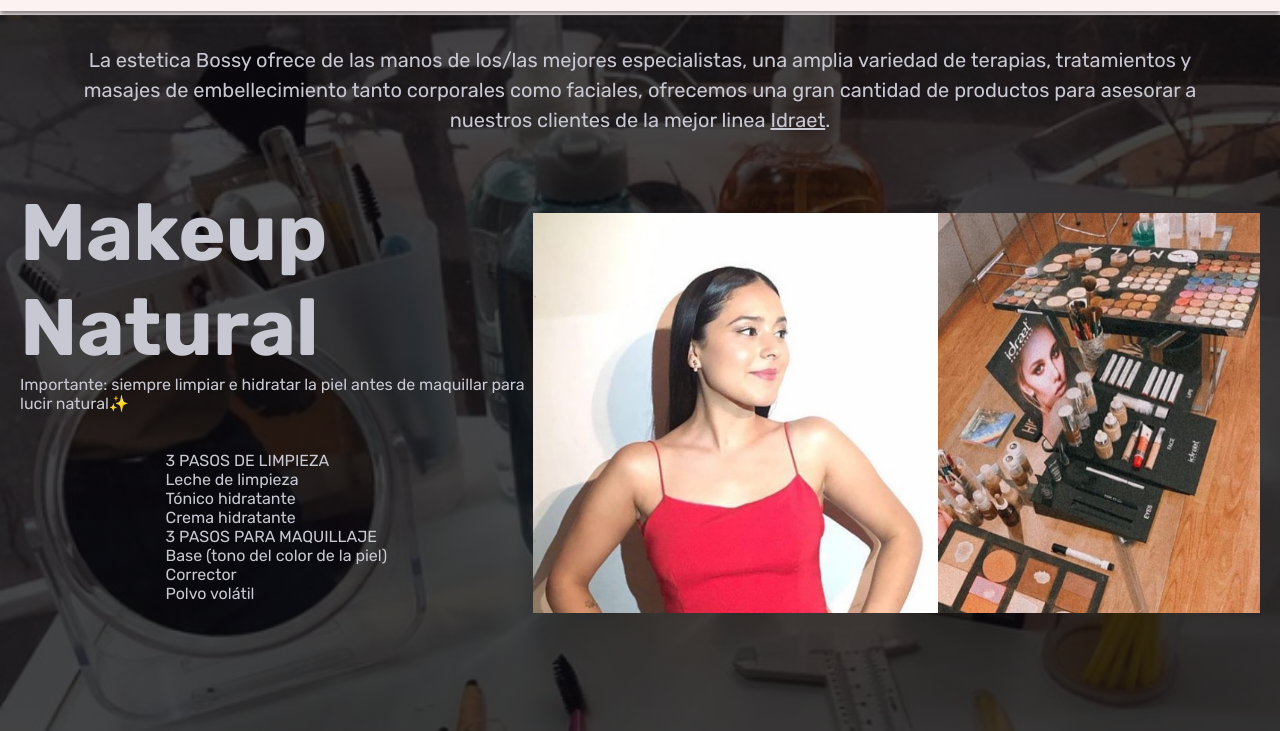
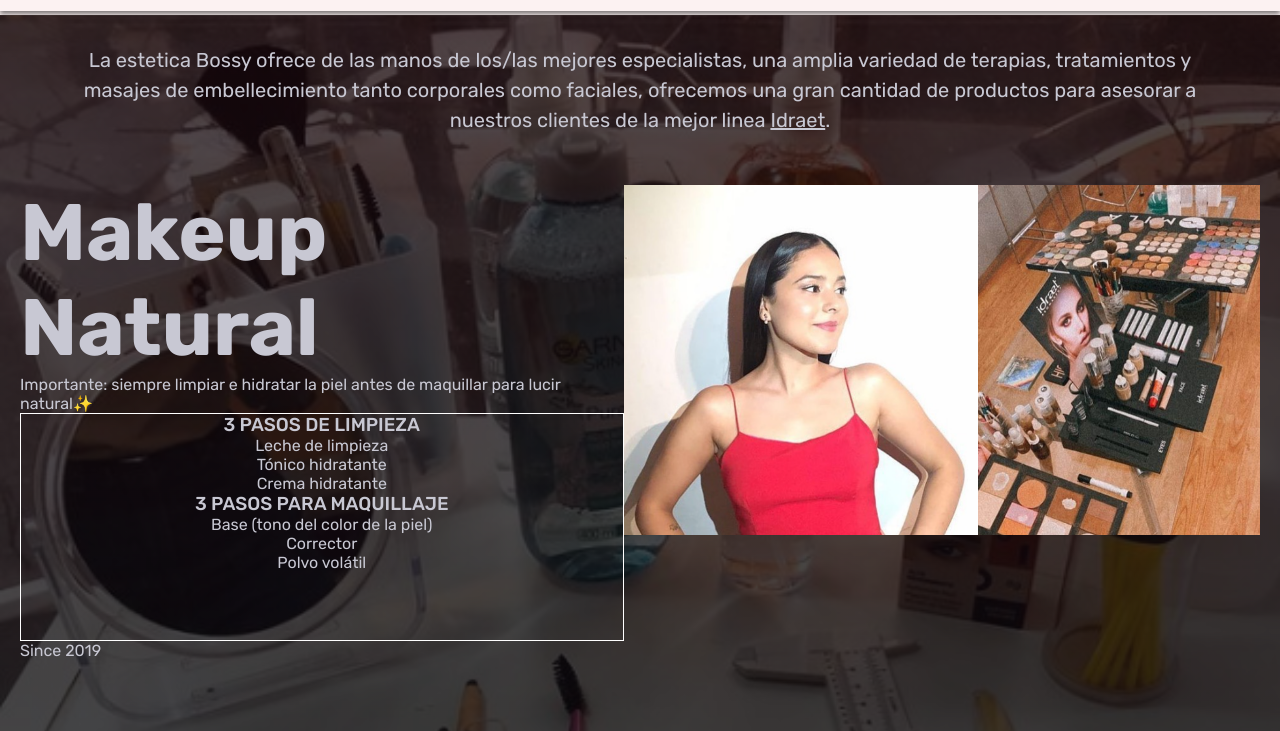
Before and after one commit to francaparroz21/PreEntrega2Caparroz, a plain HTML site: page index.html in a window 1280 px wide. Shown: the part 67-798 px from the top of the page. Drawn offline with Linux system fonts and the light colour scheme; a web font is replaced by a local one.

Commit message:
cambiamos el color de fondo y un poco el estilo de la intro de makeup

```diff
--- a/index.html
+++ b/index.html
@@ -62,14 +62,14 @@
                     <span>Importante: siempre limpiar e hidratar la piel antes de maquillar para lucir natural✨</span>
                 </div>
                 <div class="publications_makeup_steps">
-                    <p>3 PASOS DE LIMPIEZA</p>
+                    <h3>3 PASOS DE LIMPIEZA</h3>
                     <ul>
                         <li>Leche de limpieza</li>
                         <li>Tónico hidratante</li>
                         <li>Crema hidratante</li>
                     </ul>
 
-                    <p>3 PASOS PARA MAQUILLAJE</p>
+                    <h3>3 PASOS PARA MAQUILLAJE</h3>
                     <ul>
                         <li>Base (tono del color de la piel)</li>
                         <li>Corrector</li>
--- a/styles.css
+++ b/styles.css
@@ -133,21 +133,31 @@ flex-wrap: wrap;
   font-size: 80px;
 }
 
-.publications_makeup ul{
-  list-style-type: none;
-}
 
 .publications_makeup{
   display: grid;
   grid-template-columns: repeat(2,1fr);
   grid-template-rows: repeat(3,1fr);
   padding: 20px;
-  place-items: center;
 }
 
 .publication_makeup_intro{
   grid-row: 1;
 }
+
+.publications_makeup_steps{
+  border: 1px solid white;
+  text-align: center;
+}
+
+.publications_makeup_steps h3{
+  font-weight: 500;
+}
+
+.publications_makeup_steps ul{
+  list-style-type: none;
+}
+
 
 .images_publication_makeup{
   display: flex;
@@ -157,7 +167,7 @@ flex-wrap: wrap;
 }
 
 .images_publication_makeup img{
-  height: 400px;
+  height: 350px;
 }
 
 .publications {}
@@ -171,7 +181,7 @@ flex-wrap: wrap;
 
 .backgroundBox{
   min-height: 100vh;
-  background: linear-gradient(rgba(5,7,12, 0.75),rgba(5,7,12,0.75)), url(./images/background_eyebrow.PNG)
+  background: linear-gradient(rgba(20,7,12, 0.75),rgba(5,7,12,0.75)), url(./images/background_eyebrow.PNG)
    no-repeat center center fixed;
   background-size: cover;
   color: var(--blanco);
```
